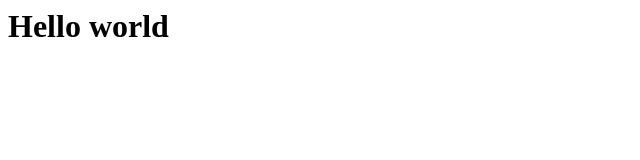
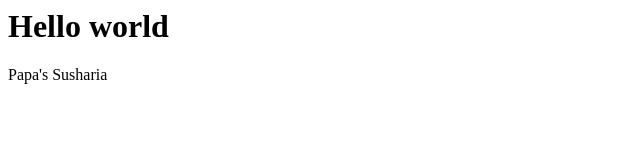
Before and after one commit to notsilverhoft/Free-flash-games, a plain HTML site: page index.html in a window 1280 px wide. Shown: the full height of the page, 0-640 px from the left. Drawn offline with Linux system fonts and the light colour scheme.

Commit message:
Update index.html

```diff
--- a/index.html
+++ b/index.html
@@ -1,2 +1,2 @@
 <h1>Hello world</h1>
-<a src = "notsilverhoft.github.io/Free-flash-games/Papagame1.html
+<a src = "notsilverhoft.github.io/Free-flash-games/Papagame1.html">Papa's Susharia<a/>
```
